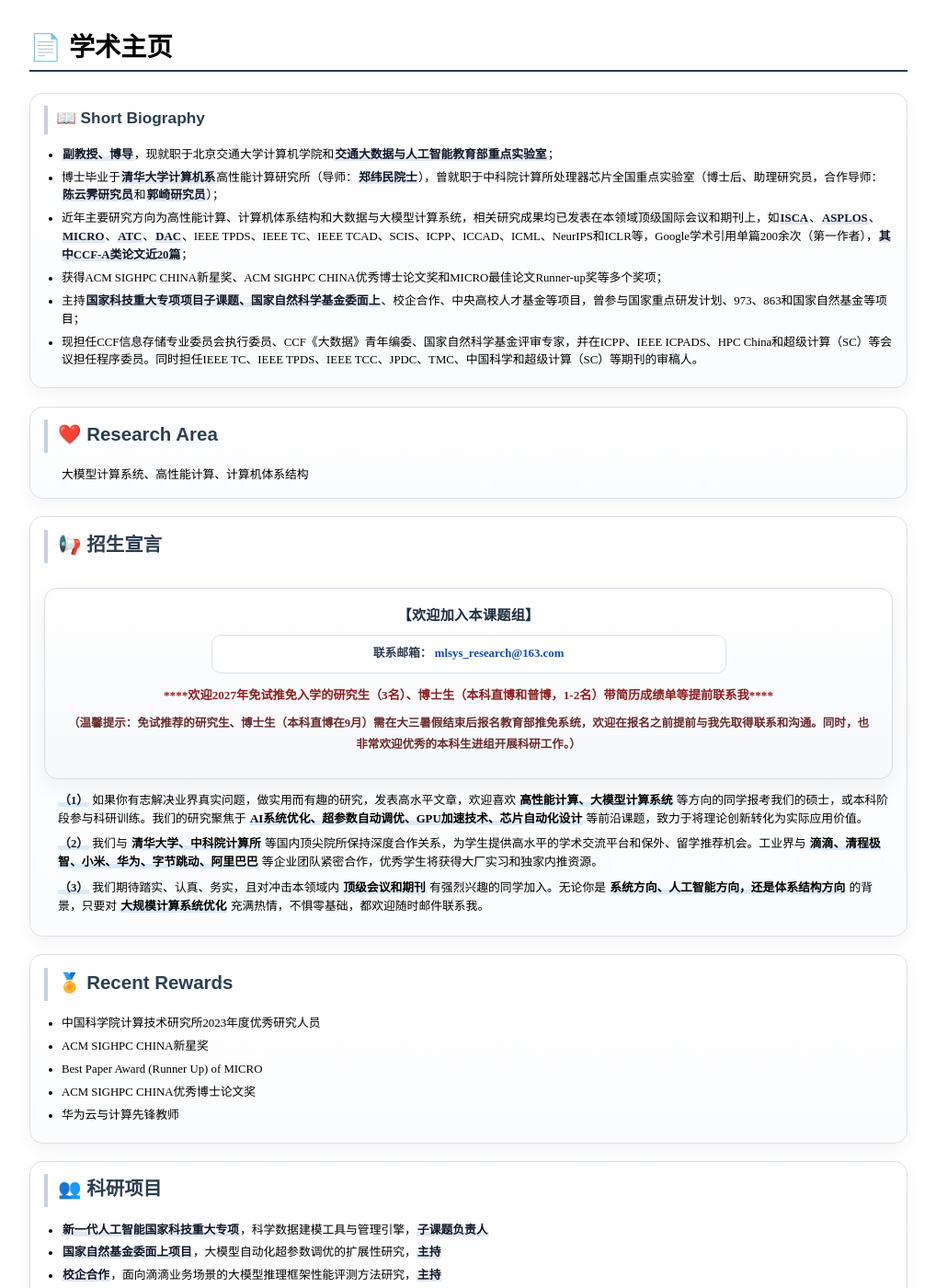
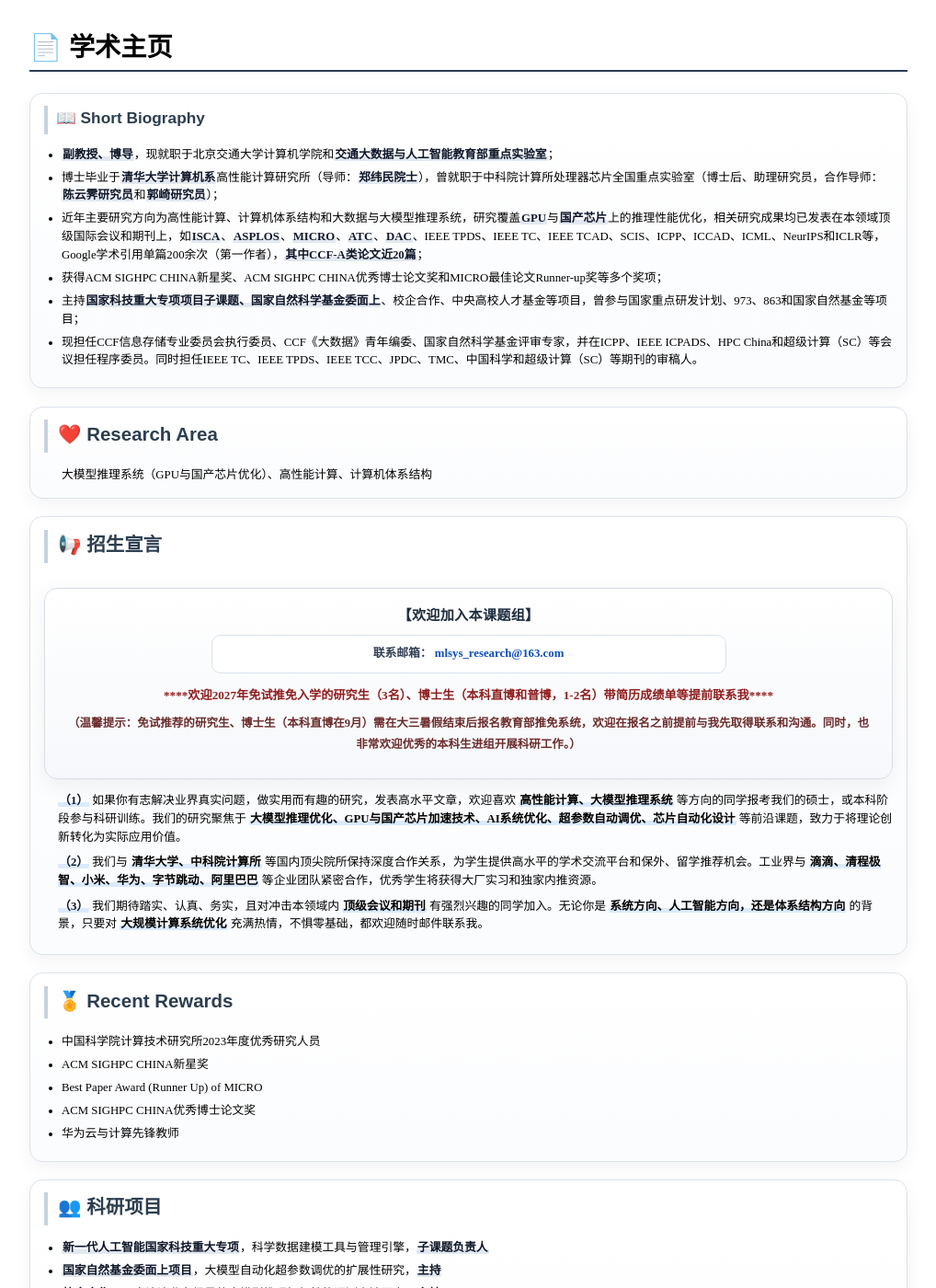
Before and after one commit to mlsys-research-jedy/mlsys-research-jedy.github.io, a Jekyll site: the page index.html, which Jekyll copies as it is, in a window 1280 px wide and 1400 px high. Shown: the whole window at 92% size, without its empty margins (123-1141 px from the left). Built offline with Jekyll 4.4.1, drawn with Linux system fonts in a browser that asks for light colours.

Commit message:
Update research direction to LLM inference systems on GPU and domestic chips

```diff
--- a/index.html
+++ b/index.html
@@ -200,7 +200,7 @@
         <ul>
             <li><span class="bold">副教授、博导</span>，现就职于北京交通大学计算机学院和<span class="bold">交通大数据与人工智能教育部重点实验室</span>；</li>
             <li>博士毕业于<span class="bold">清华大学计算机系</span>高性能计算研究所（导师：<span class="bold">郑纬民院士</span>），曾就职于中科院计算所处理器芯片全国重点实验室（博士后、助理研究员，合作导师：<span class="bold">陈云霁研究员</span>和<span class="bold">郭崎研究员</span>）；</li>
-            <li>近年主要研究方向为高性能计算、计算机体系结构和大数据与大模型计算系统，相关研究成果均已发表在本领域顶级国际会议和期刊上，如<span class="bold">ISCA</span>、<span class="bold">ASPLOS</span>、<span class="bold">MICRO</span>、<span class="bold">ATC</span>、<span class="bold">DAC</span>、IEEE TPDS、IEEE TC、IEEE TCAD、SCIS、ICPP、ICCAD、ICML、NeurIPS和ICLR等，Google学术引用单篇200余次（第一作者），<span class="bold">其中CCF-A类论文近20篇</span>；</li>
+            <li>近年主要研究方向为高性能计算、计算机体系结构和大数据与大模型推理系统，研究覆盖<span class="bold">GPU</span>与<span class="bold">国产芯片</span>上的推理性能优化，相关研究成果均已发表在本领域顶级国际会议和期刊上，如<span class="bold">ISCA</span>、<span class="bold">ASPLOS</span>、<span class="bold">MICRO</span>、<span class="bold">ATC</span>、<span class="bold">DAC</span>、IEEE TPDS、IEEE TC、IEEE TCAD、SCIS、ICPP、ICCAD、ICML、NeurIPS和ICLR等，Google学术引用单篇200余次（第一作者），<span class="bold">其中CCF-A类论文近20篇</span>；</li>
             <li>获得ACM SIGHPC CHINA新星奖、ACM SIGHPC CHINA优秀博士论文奖和MICRO最佳论文Runner-up奖等多个奖项；</li>
             <li>主持<span class="bold">国家科技重大专项项目子课题、国家自然科学基金委面上</span>、校企合作、中央高校人才基金等项目，曾参与国家重点研发计划、973、863和国家自然基金等项目；</li>
             <li>现担任CCF信息存储专业委员会执行委员、CCF《大数据》青年编委、国家自然科学基金评审专家，并在ICPP、IEEE ICPADS、HPC China和超级计算（SC）等会议担任程序委员。同时担任IEEE TC、IEEE TPDS、IEEE TCC、JPDC、TMC、中国科学和超级计算（SC）等期刊的审稿人。</li>
@@ -210,7 +210,7 @@
     <!-- ==================== Research Area ==================== -->
     <div class="section">
         <div class="section-title">❤️ Research Area</div>
-        <p style="padding-left:1.5em;">大模型计算系统、高性能计算、计算机体系结构</p>
+        <p style="padding-left:1.5em;">大模型推理系统（GPU与国产芯片优化）、高性能计算、计算机体系结构</p>
     </div>
 
 
@@ -233,7 +233,7 @@
 
 
 <ul>
-    <li><strong>（1）</strong> 如果你有志解决业界真实问题，做实用而有趣的研究，发表高水平文章，欢迎喜欢 <strong style="color:black; font-weight:bold;">高性能计算、大模型计算系统</strong> 等方向的同学报考我们的硕士，或本科阶段参与科研训练。我们的研究聚焦于 <strong style="color:black; font-weight:bold;">AI系统优化、超参数自动调优、GPU加速技术、芯片自动化设计</strong> 等前沿课题，致力于将理论创新转化为实际应用价值。</li>
+    <li><strong>（1）</strong> 如果你有志解决业界真实问题，做实用而有趣的研究，发表高水平文章，欢迎喜欢 <strong style="color:black; font-weight:bold;">高性能计算、大模型推理系统</strong> 等方向的同学报考我们的硕士，或本科阶段参与科研训练。我们的研究聚焦于 <strong style="color:black; font-weight:bold;">大模型推理优化、GPU与国产芯片加速技术、AI系统优化、超参数自动调优、芯片自动化设计</strong> 等前沿课题，致力于将理论创新转化为实际应用价值。</li>
     <li><strong>（2）</strong> 我们与 <strong style="color:black; font-weight:bold;">清华大学、中科院计算所</strong> 等国内顶尖院所保持深度合作关系，为学生提供高水平的学术交流平台和保外、留学推荐机会。工业界与 <strong style="color:black; font-weight:bold;">滴滴、清程极智、小米、华为、字节跳动、阿里巴巴</strong> 等企业团队紧密合作，优秀学生将获得大厂实习和独家内推资源。</li>
     <li><strong>（3）</strong> 我们期待踏实、认真、务实，且对冲击本领域内 <strong style="color:black; font-weight:bold;">顶级会议和期刊</strong> 有强烈兴趣的同学加入。无论你是 <strong style="color:black; font-weight:bold;">系统方向、人工智能方向，还是体系结构方向</strong> 的背景，只要对 <strong style="color:black; font-weight:bold;">大规模计算系统优化</strong> 充满热情，不惧零基础，都欢迎随时邮件联系我。</li>
 </ul>
```
